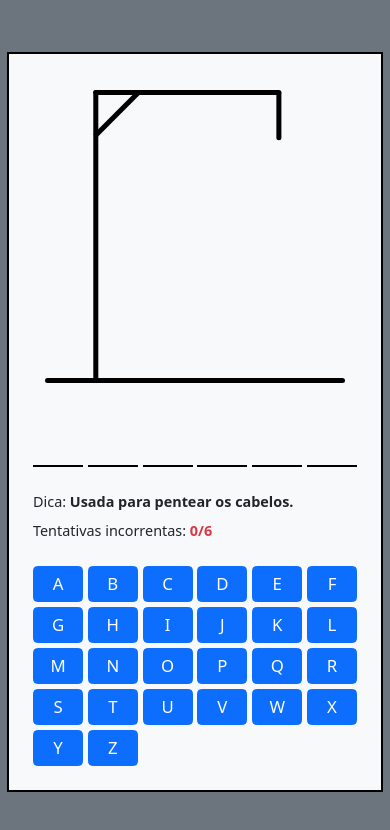
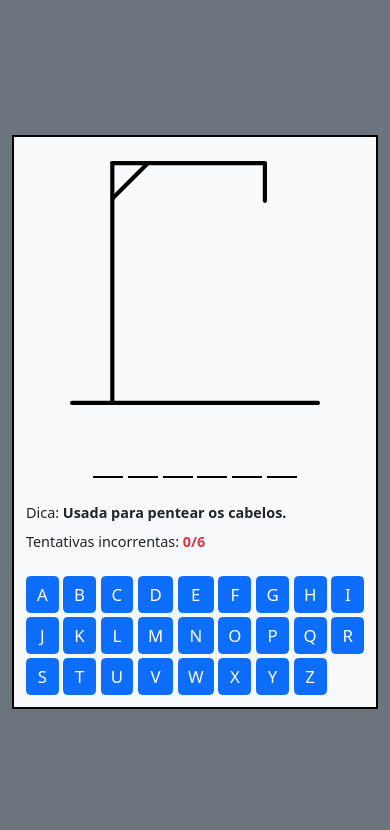
Before and after one commit to caiiosanttoss/jogo-da-forca, a website with bundled scripts: page index.html in a window 390 px wide. Built offline with nearby package versions, Linux system fonts and the light colour scheme.

Commit message:
💄 style: reponsive design

```diff
--- a/index.html
+++ b/index.html
@@ -28,7 +28,7 @@
     <!-- Modal -->
     <div class="modal fade" id="staticBackdrop" data-bs-backdrop="static" data-bs-keyboard="false" tabindex="-1"
       aria-labelledby="staticBackdropLabel" aria-hidden="true">
-      <div class="modal-dialog modal-dialog-centered">
+      <div class="modal-dialog modal-md modal-dialog-centered">
         <div class="modal-content">
           <div class="modal-header">
             <h1 class="modal-title fs-5" id="staticBackdropLabel">Modal title</h1>
--- a/styles/_mobile.scss
+++ b/styles/_mobile.scss
@@ -6,9 +6,18 @@
 
   main {
     flex-direction: column;
+    padding: 1rem;
+    margin: 1rem;
+    gap: 1rem;
   }
 
-  .keyboard-container {
-    grid-template-columns: repeat(6, 1fr);
+  .hangman-section {
+    width: 250px;
+  }
+
+  .secret-word-ul {
+    li {
+      min-width: 30px;
+    }
   }
 }
```
Also changed, not shown: styles/index.css, 1 other file.
